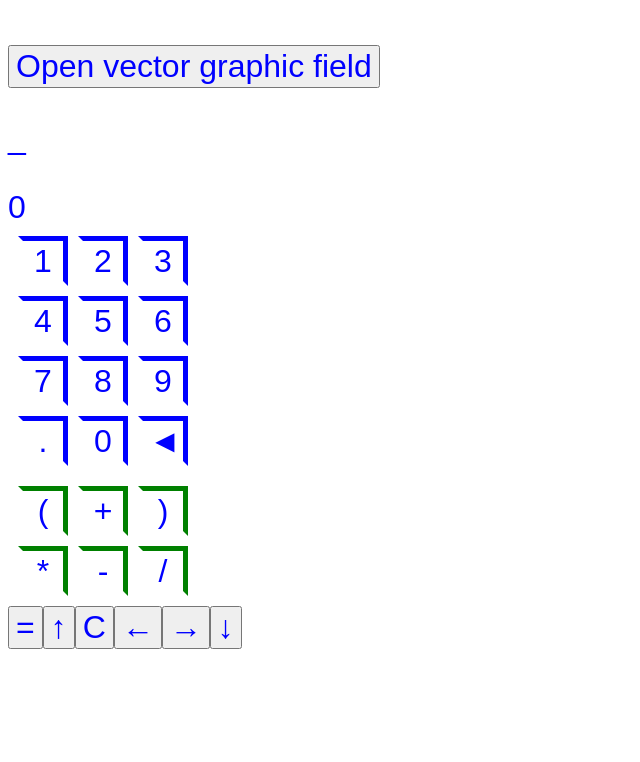
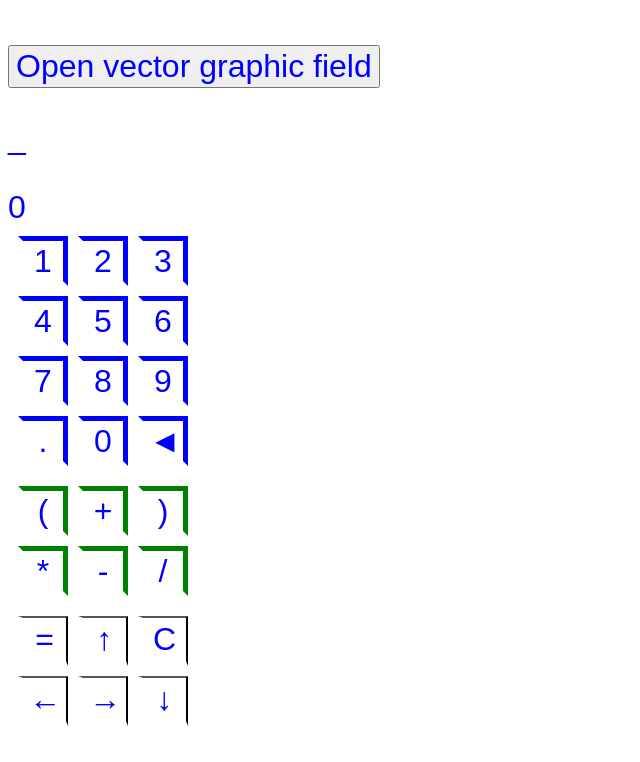
Before and after one commit to OlehKozubJS/various-react-projects-test, a React (Create React App) app: page / in a window 1280 px wide. Shown: the top 762 px of the page, without its empty margins (0-640 px from the left). Built offline with nearby package versions, Linux system fonts and the light colour scheme; a web font is replaced by a local one.

Commit message:
Update Calculator.jsx

```diff
--- a/src/Calculator/Calculator.jsx
+++ b/src/Calculator/Calculator.jsx
@@ -4,6 +4,7 @@ import { insertCharacter, deleteCharacter } from "./character_functions";
 
 import { NumberKeyBoard } from "./NumberKeyBoard";
 import { ActionsKeyBoard } from "./ActionsKeyBoard";
+import { MainControlsKeyBoard } from "./MainControlsKeyBoard";
 
 import css from "./Calculator.module.css";
 
@@ -102,26 +103,14 @@ const Calculator = () => {
 
         <ActionsKeyBoard onClick={enterData} />
 
-        <div>
-          <button type="button" onClick={calculate}>
-            =
-          </button>
-          <button type="button" onClick={turnCursorUp}>
-            ↑
-          </button>
-          <button type="button" onClick={clear}>
-            C
-          </button>
-          <button type="button" onClick={turnCursorLeft}>
-            ←
-          </button>
-          <button type="button" onClick={turnCursorRight}>
-            →
-          </button>
-          <button type="button" onClick={turnCursorDown}>
-            ↓
-          </button>
-        </div>
+        <MainControlsKeyBoard
+          calculate={calculate}
+          turnCursorUp={turnCursorUp}
+          clear={clear}
+          turnCursorLeft={turnCursorLeft}
+          turnCursorDown={turnCursorDown}
+          turnCursorRight={turnCursorRight}
+        />
       </div>
     </>
   );
```
